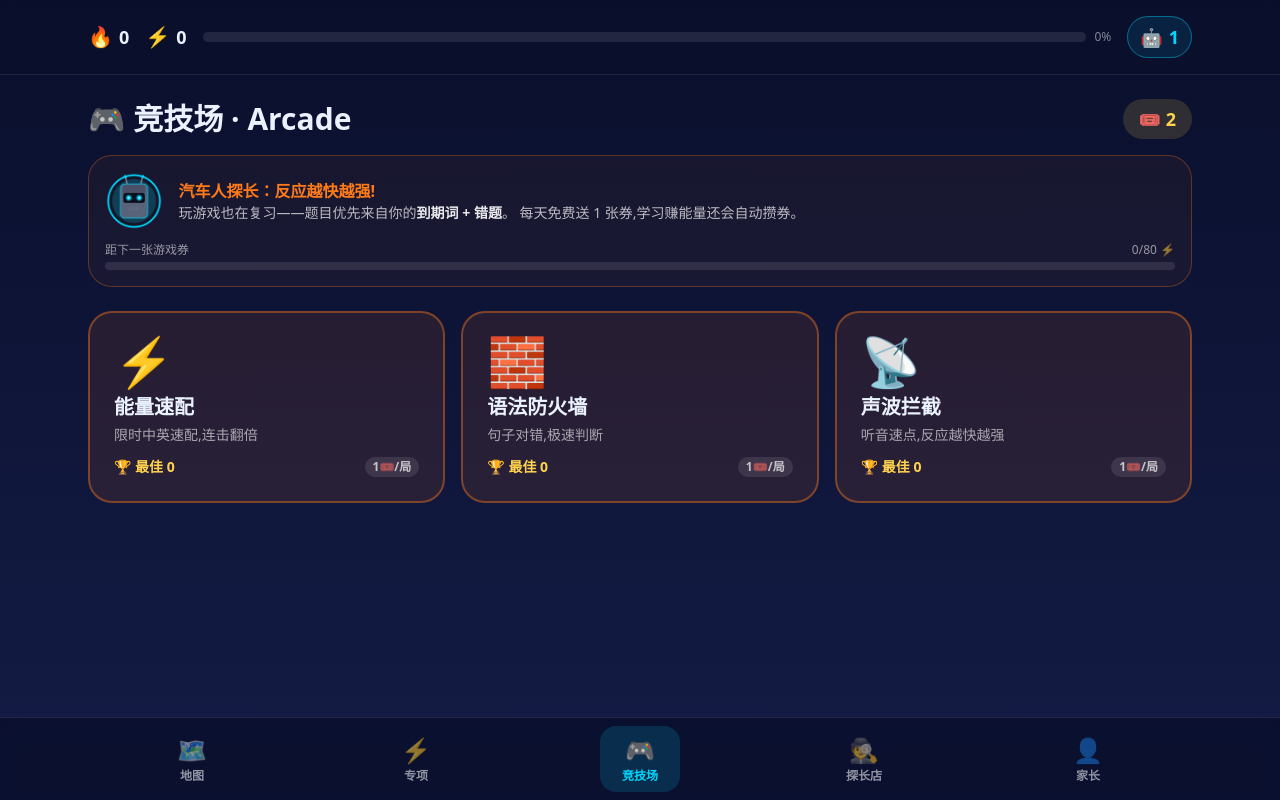
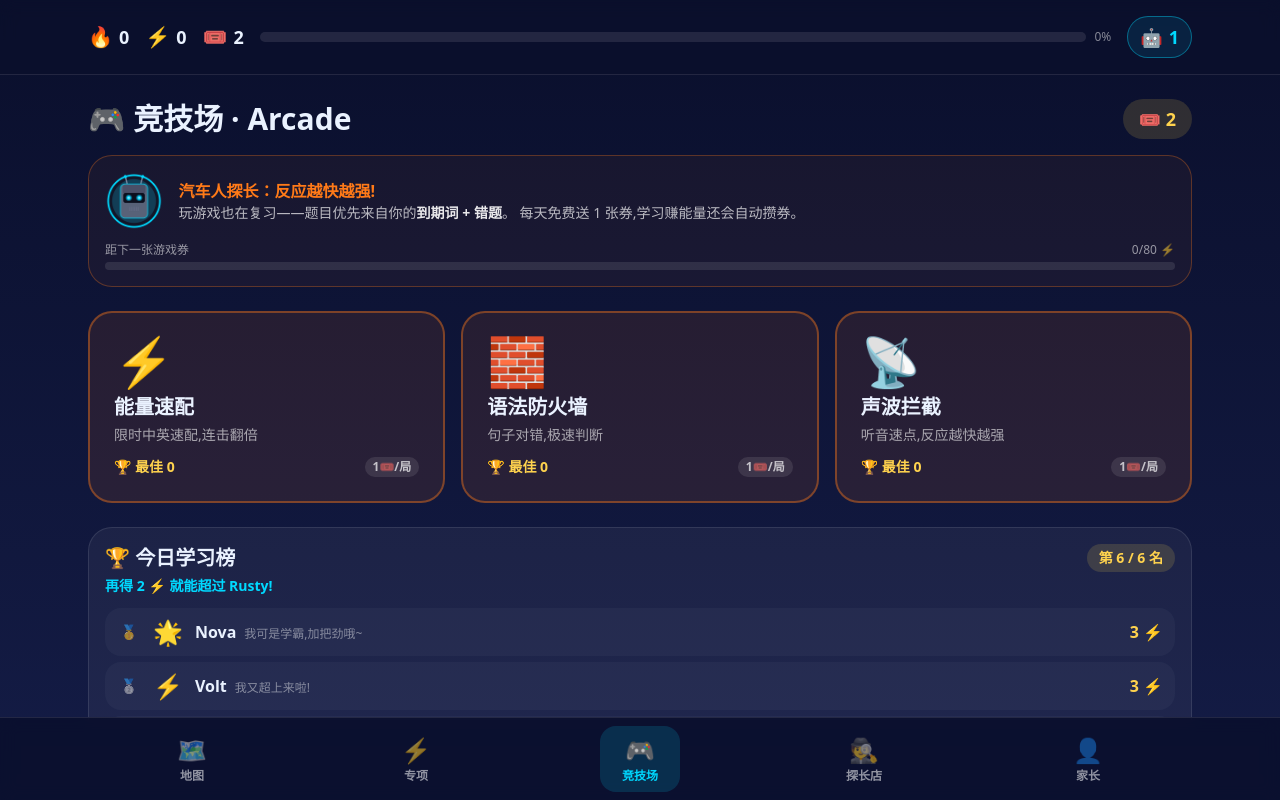
Before and after one commit to mattsg198/cybertron-academy, a React (Vite) app: page / in a window 1280 px wide. Both pictures are taken after a click on the button "🎮 竞技场". Built offline with nearby package versions, Linux system fonts and the light colour scheme.

Commit message:
Add tokens to TopBar HUD + daily virtual leaderboard with AI students
Co-Authored-By: Claude Opus 4.8 <noreply@anthropic.com>

```diff
--- a/src/components/TopBar.tsx
+++ b/src/components/TopBar.tsx
@@ -2,6 +2,7 @@ import { useGameStore } from '../store/useGameStore'
 
 export default function TopBar({ onOpenCollection }: { onOpenCollection: () => void }) {
   const energon = useGameStore((s) => s.energon)
+  const tokens = useGameStore((s) => s.tokens)
   const streak = useGameStore((s) => s.streak)
   const robots = useGameStore((s) => s.unlockedRobots.length)
   const energonToday = useGameStore((s) => s.energonToday)
@@ -18,6 +19,10 @@ export default function TopBar({ onOpenCollection }: { onOpenCollection: () => v
         <div className="flex items-center gap-1.5 font-extrabold">
           <span className="text-energon text-xl">⚡</span>
           <span>{energon}</span>
+        </div>
+        <div className="flex items-center gap-1.5 font-extrabold" title="游戏券">
+          <span className="text-xl">🎟️</span>
+          <span>{tokens}</span>
         </div>
 
         {/* daily goal ring */}
--- a/src/components/arcade/ArcadeHub.tsx
+++ b/src/components/arcade/ArcadeHub.tsx
@@ -3,6 +3,7 @@ import { ARCADE_GAMES } from '../../lib/arcade'
 import { TOKEN_ENERGON } from '../../data/shop'
 import { robotById } from '../../data/robots'
 import RobotAvatar from '../RobotAvatar'
+import Leaderboard from './Leaderboard'
 
 // 🎮 竞技场首页:券余额 + 攒券进度 + 三款反应游戏(个人最佳)。
 export default function ArcadeHub({ onStartGame }: { onStartGame: (gameId: string) => void }) {
@@ -72,6 +73,11 @@ export default function ArcadeHub({ onStartGame }: { onStartGame: (gameId: strin
             </button>
           ))}
         </div>
+
+        {/* 今日学习榜 */}
+        <div className="mt-6">
+          <Leaderboard />
+        </div>
       </div>
     </div>
   )
--- /dev/null
+++ b/src/components/arcade/Leaderboard.tsx
@@ -0,0 +1,70 @@
+import { useEffect, useState } from 'react'
+import { motion } from 'framer-motion'
+import { useGameStore } from '../../store/useGameStore'
+import { dailyBoard, rankOf } from '../../lib/leaderboard'
+
+const MEDAL = ['🥇', '🥈', '🥉']
+
+// 🏆 今日学习榜:孩子 vs AI 学员,按当日积分排名,带互动台词。
+export default function Leaderboard() {
+  const energonToday = useGameStore((s) => s.energonToday)
+  const lastPlayed = useGameStore((s) => s.lastPlayed)
+  const today = new Date().toISOString().slice(0, 10)
+  const myScore = lastPlayed === today ? energonToday : 0
+
+  // 每 30 秒刷新一次,让 AI 分数随时间"长"起来。
+  const [, tick] = useState(0)
+  useEffect(() => {
+    const t = setInterval(() => tick((n) => n + 1), 30_000)
+    return () => clearInterval(t)
+  }, [])
+
+  const board = dailyBoard(myScore)
+  const rank = rankOf(board)
+  const youIdx = rank - 1
+  const above = youIdx > 0 ? board[youIdx - 1] : null
+
+  const headline =
+    rank === 1
+      ? '👑 你在领跑!守住第一名!'
+      : above
+        ? `再得 ${above.score - myScore + 1} ⚡ 就能超过 ${above.name}!`
+        : '开始学习,冲上排行榜!'
+
+  return (
+    <div className="rounded-3xl border border-white/10 bg-white/5 p-4">
+      <div className="mb-1 flex items-center justify-between">
+        <h2 className="text-xl font-black">🏆 今日学习榜</h2>
+        <span className="rounded-full bg-energon/15 px-3 py-1 text-sm font-black text-energon">
+          第 {rank} / {board.length} 名
+        </span>
+      </div>
+      <p className="mb-3 text-sm font-bold text-cyber">{headline}</p>
+
+      <div className="space-y-1.5">
+        {board.map((r, i) => (
+          <motion.div
+            key={r.id}
+            layout
+            className={`flex items-center gap-3 rounded-2xl px-3 py-2 ${
+              r.you ? 'border border-cyber/50 bg-cyber/10' : 'bg-white/[0.03]'
+            }`}
+          >
+            <span className="w-6 text-center text-sm font-black text-white/60">{MEDAL[i] ?? i + 1}</span>
+            <span className="text-2xl">{r.emoji}</span>
+            <span className={`flex-1 font-bold ${r.you ? 'text-cyber' : ''}`}>
+              {r.name}
+              {!r.you && r.student && (
+                <span className="ml-2 text-xs font-normal text-white/45">
+                  {r.score > myScore ? r.student.taunt : r.student.cheer}
+                </span>
+              )}
+            </span>
+            <span className="font-black text-energon">{r.score} ⚡</span>
+          </motion.div>
+        ))}
+      </div>
+      <p className="mt-2 text-[11px] text-white/40">分数 = 今日获得能量;多做主线/专项/游戏就能往上爬。</p>
+    </div>
+  )
+}
--- /dev/null
+++ b/src/lib/leaderboard.ts
@@ -0,0 +1,72 @@
+// ============================================================
+// 虚拟每日学习榜 —— 原创 AI 学员(非真人/非 IP 角色)每天"上线"和孩子比当日积分。
+// 分数按日期确定性生成 + 随当天时间推进(早上低、傍晚高),营造"实时比赛"感。
+// 孩子的分数 = 今日获得能量(energonToday)。
+// ============================================================
+
+export interface Student {
+  id: string
+  name: string
+  emoji: string
+  pace: number // 实力系数,越大目标分越高
+  cheer: string // 落后于你时说的话
+  taunt: string // 领先你时说的话
+}
+
+// 赛博坦学院的 AI 同学(原创)
+export const AI_STUDENTS: Student[] = [
+  { id: 'nova', name: 'Nova', emoji: '🌟', pace: 1.4, cheer: '哇,你冲得好快!', taunt: '我可是学霸,加把劲哦~' },
+  { id: 'volt', name: 'Volt', emoji: '⚡', pace: 1.1, cheer: '别想甩开我!', taunt: '我又超上来啦!' },
+  { id: 'sparky', name: 'Sparky', emoji: '✨', pace: 1.0, cheer: '你好厉害呀!', taunt: '嘿嘿,我领先咯~' },
+  { id: 'cog', name: 'Cog', emoji: '⚙️', pace: 0.9, cheer: '稳住,我们继续!', taunt: '慢慢来也能赢哦。' },
+  { id: 'rusty', name: 'Rusty', emoji: '🔩', pace: 0.7, cheer: '等等我呀!', taunt: '今天我状态不错!' },
+]
+
+const BASE = 45
+
+function hashStr(s: string): number {
+  let h = 2166136261
+  for (let i = 0; i < s.length; i++) h = Math.imul(h ^ s.charCodeAt(i), 16777619)
+  return h >>> 0
+}
+function mulberry32(a: number) {
+  return () => {
+    a |= 0
+    a = (a + 0x6d2b79f5) | 0
+    let t = Math.imul(a ^ (a >>> 15), 1 | a)
+    t = (t + Math.imul(t ^ (t >>> 7), 61 | t)) ^ t
+    return ((t ^ (t >>> 14)) >>> 0) / 4294967296
+  }
+}
+const smooth = (x: number) => x * x * (3 - 2 * x)
+
+/** 当天已过去的"活跃时段"比例(7:00–21:00)。 */
+function dayProgress(now = new Date()): number {
+  const mins = now.getHours() * 60 + now.getMinutes()
+  return Math.max(0, Math.min(1, (mins - 7 * 60) / (14 * 60)))
+}
+
+export interface BoardRow {
+  id: string
+  name: string
+  emoji: string
+  score: number
+  you: boolean
+  student?: Student
+}
+
+/** 生成今日排行榜(含孩子),按分数降序。 */
+export function dailyBoard(childScore: number, now = new Date()): BoardRow[] {
+  const dayKey = now.toISOString().slice(0, 10)
+  const frac = smooth(dayProgress(now))
+  const rows: BoardRow[] = AI_STUDENTS.map((s) => {
+    const rng = mulberry32(hashStr(dayKey + s.id))
+    const target = Math.round(BASE * s.pace * (0.75 + rng() * 0.5))
+    return { id: s.id, name: s.name, emoji: s.emoji, score: Math.round(target * frac), you: false, student: s }
+  })
+  rows.push({ id: 'you', name: '你', emoji: '🕵️', score: childScore, you: true })
+  rows.sort((a, b) => b.score - a.score || (a.you ? -1 : 1))
+  return rows
+}
+
+export const rankOf = (board: BoardRow[]) => board.findIndex((r) => r.you) + 1
```
Also changed, not shown: 1 other file (tests, documents, lock files or other folders).
